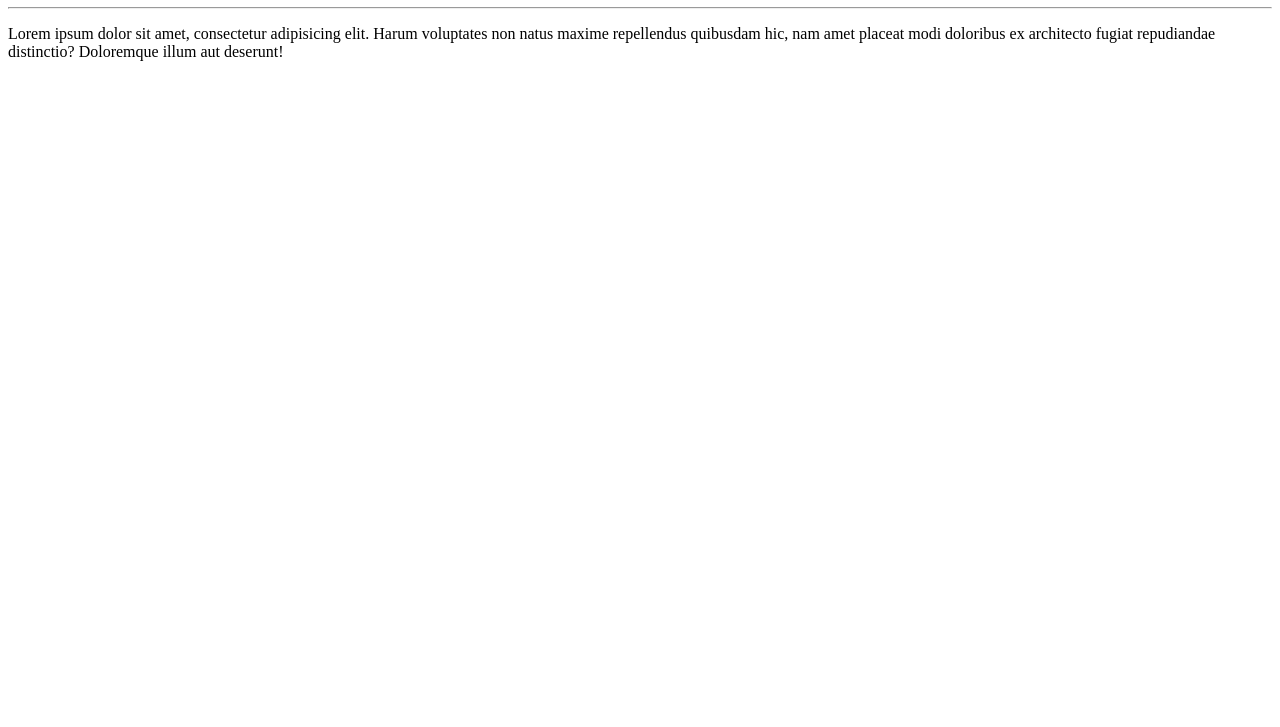
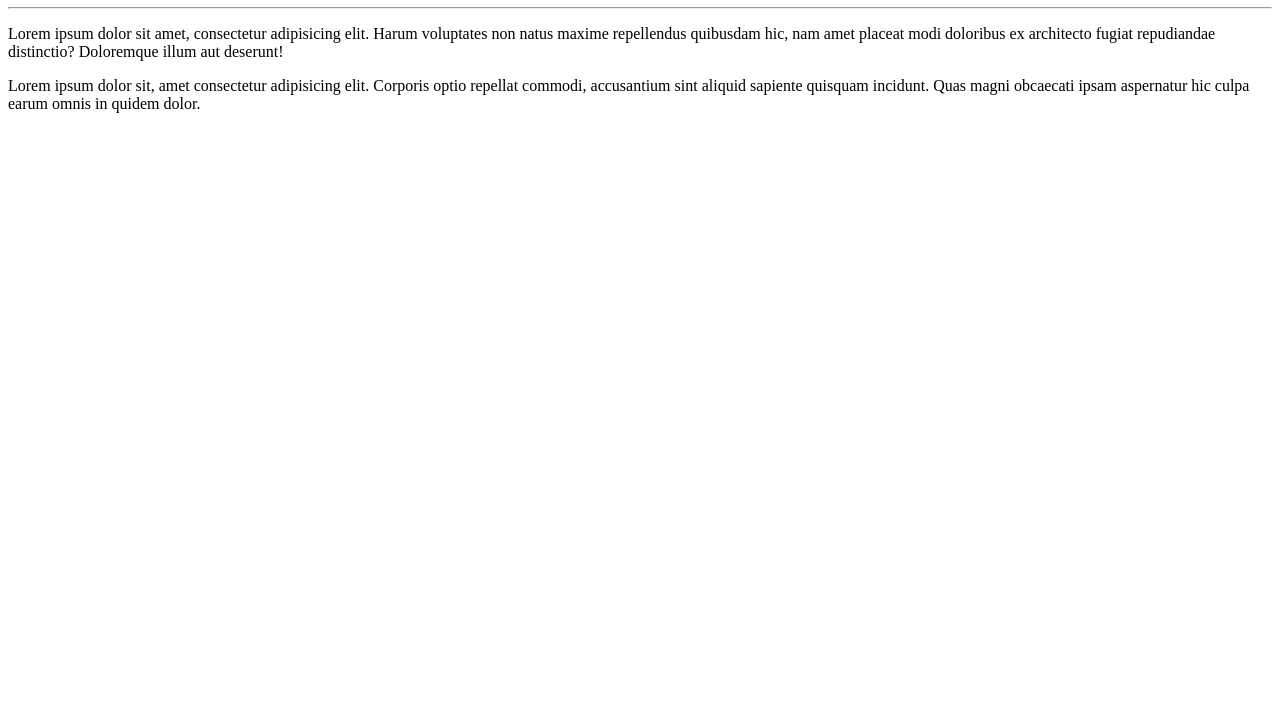
Before and after one commit to RR-LEAL/Ola-Mundo, a plain HTML site: page site-exemplo/index.html in a window 1280 px wide. Shown: the part 73-800 px from the top of the page. Drawn offline with Linux system fonts and the light colour scheme.

Commit message:
add um paragração

```diff
--- a/site-exemplo/index.html
+++ b/site-exemplo/index.html
@@ -12,5 +12,8 @@
     <p>
     Lorem ipsum dolor sit amet, consectetur adipisicing elit. Harum voluptates non natus maxime repellendus quibusdam hic, nam amet placeat modi doloribus ex architecto fugiat repudiandae distinctio? Doloremque illum aut deserunt!
     </p>
+    <p>
+    Lorem ipsum dolor sit, amet consectetur adipisicing elit. Corporis optio repellat commodi, accusantium sint aliquid sapiente quisquam incidunt. Quas magni obcaecati ipsam aspernatur hic culpa earum omnis in quidem dolor.
+    </p>
 </body>
 </html>
```
